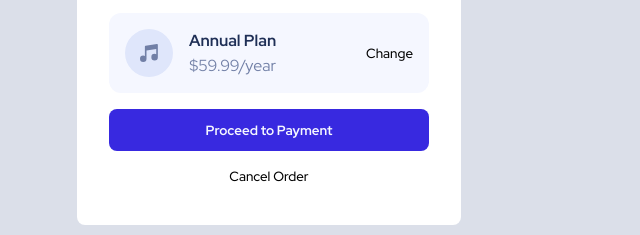
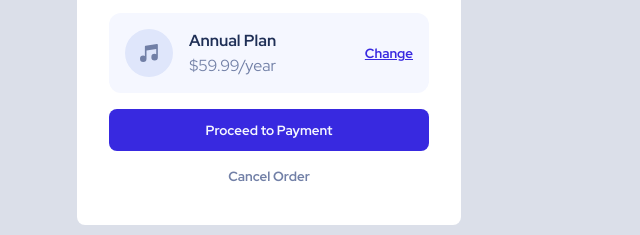
Before and after one commit to sarrietav-frontendmentor/order-summary-component, a website: page index.html in a window 1280 px wide. Shown: the part 426-661 px from the top of the page, 371-1011 px from the left. Drawn offline with nearby package versions, Linux system fonts and the light colour scheme; files that its build step writes are made by us from their sources.

Commit message:
Add styles to secondary and callout button

```diff
--- a/sass/main.scss
+++ b/sass/main.scss
@@ -119,7 +119,7 @@ body {
 
 .btn {
   font-family: inherit;
-  font-weight: 500;
+  font-weight: 700;
 
   border: none;
   background-color: transparent;
@@ -129,7 +129,16 @@ body {
     background-color: $Bright-blue;
     width: 100%;
     padding: 0.75rem 1rem;
-    font-weight: 700;
+
     border-radius: 0.5rem;
   }
+
+  &--secondary {
+    color: $Desaturated-blue;
+  }
+
+  &--callout {
+    color: $Bright-blue;
+    text-decoration: underline;
+  }
 }
```
